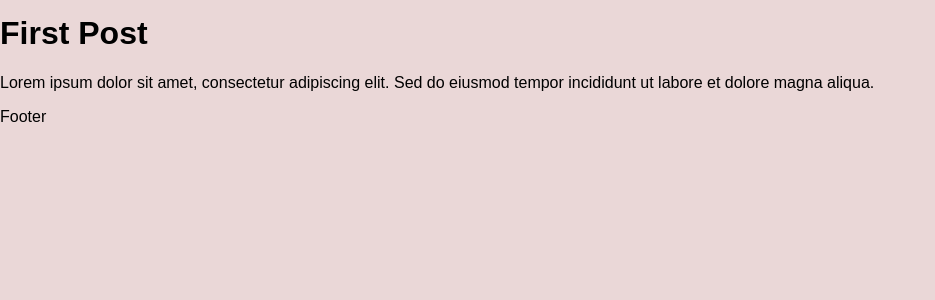
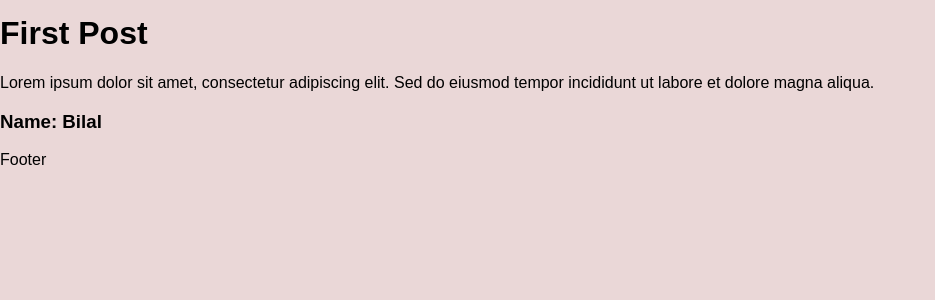
Before and after one commit to Bilal-Basharat/learning_django, a Django app: page /posts/1/ in a window 1280 px wide. Shown: the part 182-482 px from the top of the page, without its empty margins (0-935 px from the left). Run offline with Django 5.2, Linux system fonts and the light colour scheme.

Commit message:
chore(cookies): implement and experiment with Django cookie handling
- set, read, and update cookies using Django responses
- test cookie persistence and expiry behavior in browser
- verify differences between server-side response updates and client-side state
- explore cookie deletion and lifecycle across requests

```diff
--- a/posts/templates/posts/post.html
+++ b/posts/templates/posts/post.html
@@ -12,4 +12,5 @@
     <a href="{% url 'post_list' %}">Back to Posts</a>
     <h1>{{ post.title }}</h1>
     <p>{{ post.content }}</p>
+<h3>Name: {{ request.COOKIES.name }}</h3>
 {% endblock %}
--- a/posts/urls.py
+++ b/posts/urls.py
@@ -14,6 +14,8 @@ urlpatterns = [
     path('thank-you/', thank_you, name='thank_you'),
 
     path('not-found/', not_found, name='not_found'),
+
+    path('delete-cookie/', delete_cookie, name='delete_cookie'),
 ]
 
 admin.site.site_header = 'Blog Admin'
--- a/posts/views.py
+++ b/posts/views.py
@@ -1,3 +1,5 @@
+from urllib import request
+
 from django.http import HttpResponse, HttpResponseNotFound, HttpResponseRedirect
 from django.shortcuts import render
 from django.urls import reverse
@@ -43,12 +45,16 @@ def post(request, id):
     if not post:
         return HttpResponseNotFound("Post not found", status=404)
 
-    # html_content = f'''
-    #     <h1>{post['title']}</h1>
-    #     <p>{post['content']}</p>
-    # '''
-    # return HttpResponse(html_content)
-    return render(request, 'posts/post.html', {'post': post})
+    request.COOKIES['name'] = 'Bilal'
+
+    response = render(request, 'posts/post.html', {'post': post})
+    response.set_cookie('name', 'Bilal')
+    return response
+
+def delete_cookie(request):
+    response = HttpResponse("Cookie deleted")
+    response.delete_cookie('name')
+    return response
 
 def redirect_url(request, id):
     url = reverse('post', args=[id])
@@ -58,9 +64,17 @@ def not_found(request):
     return HttpResponseNotFound("Page not found", status=404)
 
 def render_post_list(request):
-    return render(request, 'posts/index.html', {'posts': posts})
+
+    response = render(request, 'posts/index.html', {'posts': posts})
+
+    response.set_cookie('my_cookie', 'cookie_value', max_age=5)
+    response.set_cookie('secure_cookie', 'secure_value', httponly=True, secure=True, samesite='Strict')
+    response.set_cookie('name',  'zeeshan', httponly=True, samesite='Strict')
+
+    return response
 
 def post_form(request):
+
 
     if request.method == 'POST':
         form = PostForm(request.POST)
```
